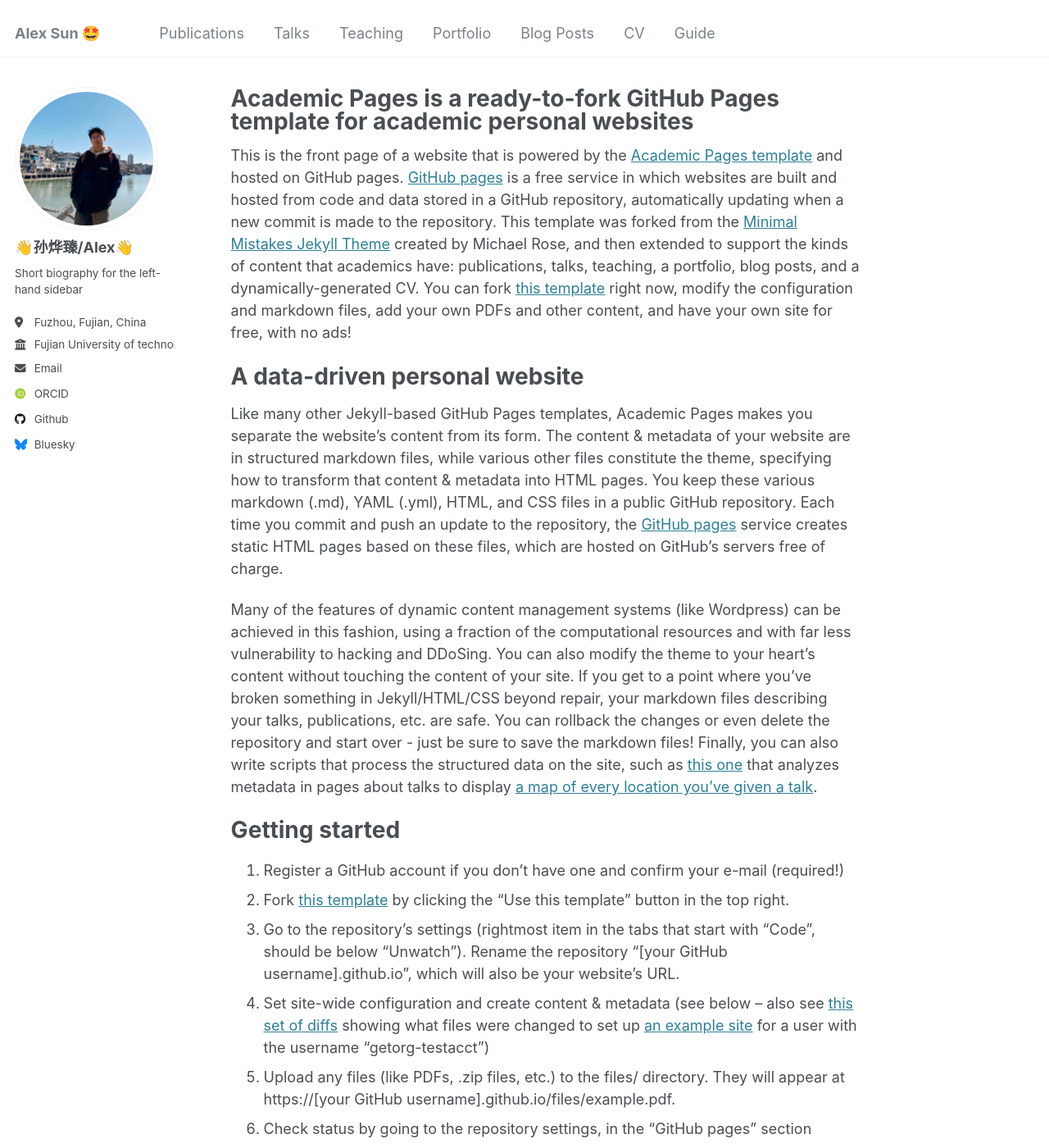
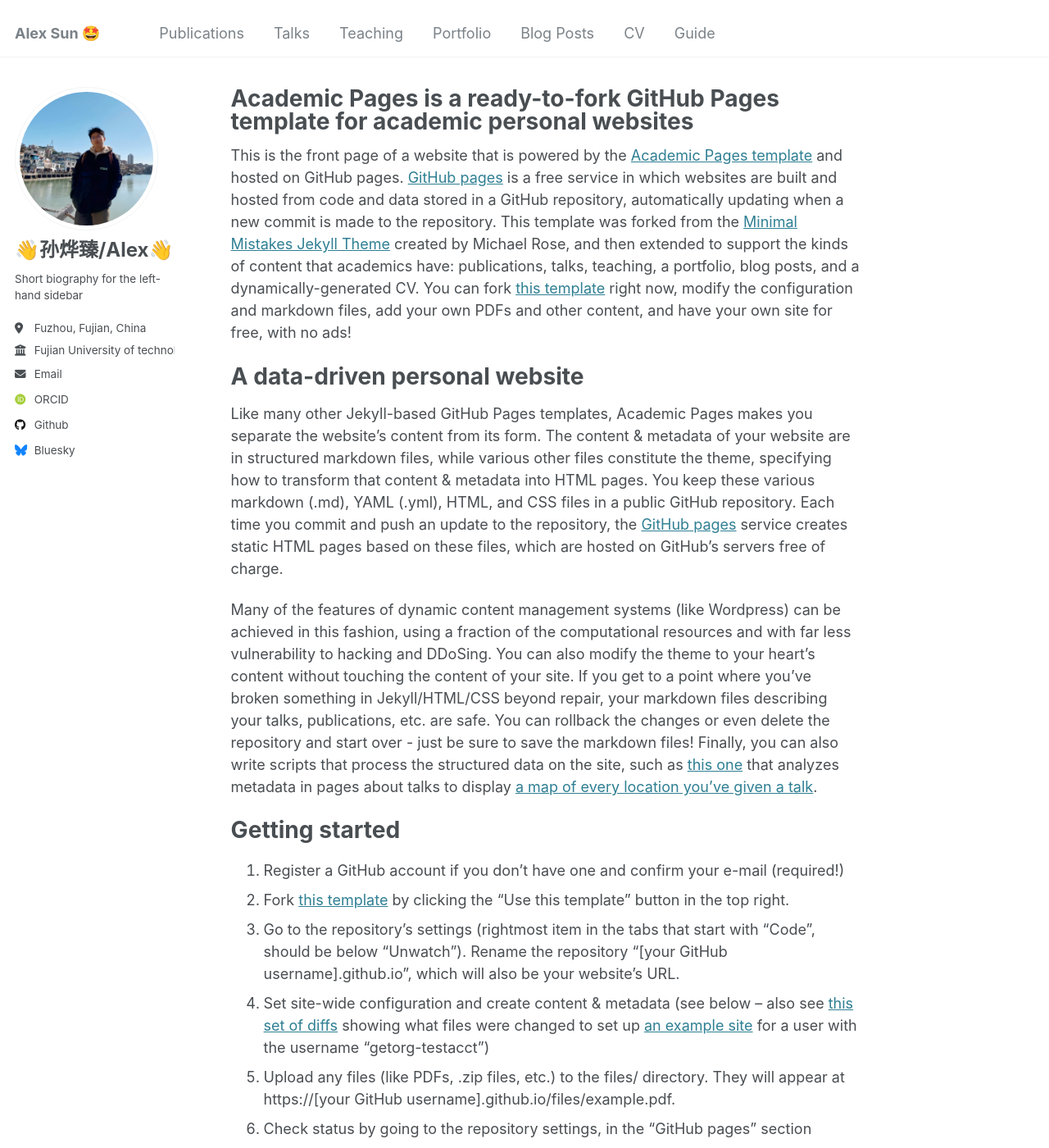
Before and after one commit to yuyuasd/yuyuasd.github.io, a Jekyll site: the page built from _pages/about.md, in a window 1280 px wide and 1400 px high. Shown: the whole window at 82% size. Built offline with Jekyll 4.4.1, drawn with Linux system fonts in a browser that asks for light colours; some web fonts are replaced.

Commit message:
.author__name {   font-size: 24px !important;   font-weight: bold !important;   margin: 0;   padding: 0;

```diff
--- a/_sass/_sidebar.scss
+++ b/_sass/_sidebar.scss
@@ -116,7 +116,10 @@
 }
 
 .author__name {
+  font-size: 24px !important;
+  font-weight: bold !important;
   margin: 0;
+  padding: 0;
 
   @include breakpoint($large) {
     margin-top: 10px;
```
